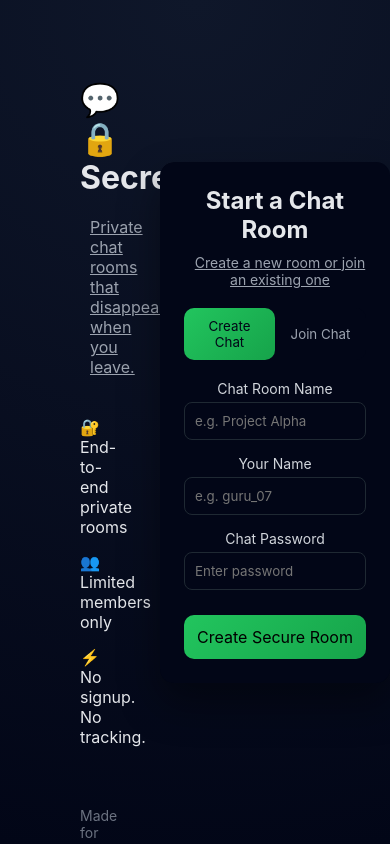
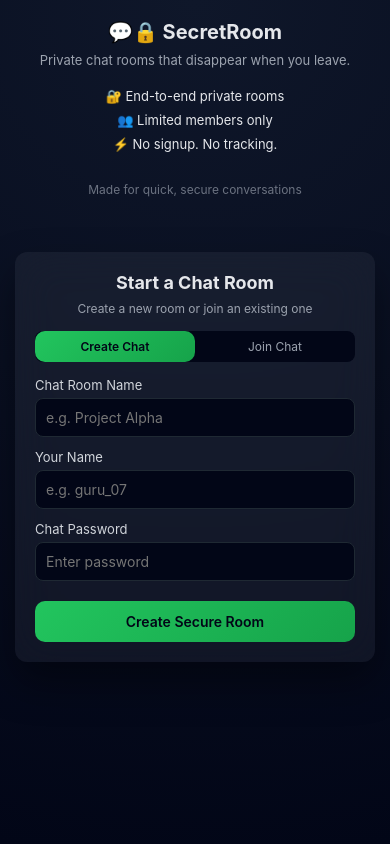
Before and after one commit to GururajAchar2008/Secret_chat, a Flask app: page / in a window 390 px wide. Run offline with Flask 3, Linux system fonts and the light colour scheme; some libraries are stand-ins or nearby versions.

Commit message:
Update style.css

```diff
--- a/static/css/style.css
+++ b/static/css/style.css
@@ -3,9 +3,6 @@
   padding: 0;
   box-sizing: border-box;
   font-family: "Inter", sans-serif;
-}
-* {
-  box-sizing: border-box;
 }
 
 html, body {
@@ -16,16 +13,16 @@ html, body {
   font-family: "Inter", system-ui, sans-serif;
 }
 
-
 body {
   background: radial-gradient(circle at top, #0f172a, #020617);
   color: #e5e7eb;
-  height: 100vh;
+  min-height: 100vh;
 }
 
 .container {
   display: flex;
   height: 100%;
+  min-height: 100vh;
 }
 
 /* LEFT PANEL */
@@ -102,12 +99,14 @@ footer {
   border: none;
   color: #9ca3af;
   cursor: pointer;
+  font-size: 14px;
 }
 
 .tab.active {
   background: linear-gradient(135deg, #22c55e, #16a34a);
   color: #020617;
   border-radius: 10px;
+  font-weight: 600;
 }
 
 /* FORMS */
@@ -150,65 +149,31 @@ input:focus, select:focus {
   border-radius: 10px;
   font-size: 16px;
   cursor: pointer;
+  color: #020617;
+  font-weight: 600;
+  text-decoration: none;
+  display: inline-block;
+  text-align: center;
 }
 
 .primary:hover {
   opacity: 0.9;
 }
-.error{
-    position:fixed;
-    top: 2%;
-    right:2%;
-    width:35%;
-    height:auto;
-    background-color: rgb(243, 108, 108);
-    color:rgb(255, 255, 255);
-    padding:2%;
-    border-radius: 10px;
-    border:2px solid red;
-}
-.messsages-box {
-  width: 100%;
-  max-width: 900px;
-  height: 70vh;
-  background: #020617;
-  border-radius: 12px;
-  display: flex;
-  flex-direction: column;
-  overflow: hidden;
+
+.error {
+  position: fixed;
+  top: 2%;
+  right: 2%;
+  width: 35%;
+  height: auto;
+  background-color: rgb(243, 108, 108);
+  color: rgb(255, 255, 255);
+  padding: 2%;
+  border-radius: 10px;
+  border: 2px solid red;
+  z-index: 1000;
 }
 
-.messages{
-  overflow-y: auto;
-  flex:1;
-  width:100%;
-  height:70%;
-  scroll-behavior: smooth;
-  scrollbar-width: none;
-  padding:1rem;
-
-}
-.messages::-webkit-scrollbar {
-  display: none;
-}
-.inputs {
-  display: flex;
-  gap: 0.5rem;
-  padding: 0.6rem;
-  background: #020617;
-  border-top: 1px solid #1e293b;
-}
-h1{
-  text-align: center;
-}
-#message{
-  flex:1;
-}
-p{
-  padding-left:10px;
-  padding-top:10px;
-  text-decoration:underline
-}
 /* CHAT PAGE */
 .chat-body {
   min-height: 100vh;
@@ -222,6 +187,7 @@ p{
 
 /* HEADER */
 .chat-header {
+  width: 100%;
   padding: 20px 40px;
   background: rgba(255, 255, 255, 0.04);
   backdrop-filter: blur(20px);
@@ -237,6 +203,8 @@ p{
   font-size: 13px;
   color: #9ca3af;
   margin-top: 4px;
+  padding-left: 0;
+  text-decoration: none;
 }
 
 /* MAIN CHAT */
@@ -259,6 +227,7 @@ p{
   padding: 20px;
   overflow-y: auto;
   scrollbar-width: none;
+  min-height: 400px;
 }
 
 .messages::-webkit-scrollbar {
@@ -267,7 +236,7 @@ p{
 
 /* MESSAGE BUBBLE */
 .text {
-  margin-bottom: 0.6rem;
+  margin-bottom: 0.8rem;
   font-size: 0.95rem;
   line-height: 1.4;
 }
@@ -278,6 +247,8 @@ p{
   border-radius: 14px;
   background: rgba(255,255,255,0.08);
   font-size: 14px;
+  word-wrap: break-word;
+  max-width: 100%;
 }
 
 .text strong {
@@ -321,10 +292,13 @@ p{
 #send-btn:hover {
   opacity: 0.9;
 }
+
+/* ROOM CREATED PAGE */
 .warning {
   color: #facc15;
   font-size: 14px;
   margin-bottom: 12px;
+  text-align: center;
 }
 
 .secret-box {
@@ -336,73 +310,396 @@ p{
   border-radius: 10px;
   padding: 14px;
   margin: 15px 0;
+  gap: 10px;
 }
 
 .secret-box code {
   font-size: 16px;
   color: #22c55e;
+  word-break: break-all;
+}
+
+.secret-box button {
+  padding: 8px 16px;
+  background: linear-gradient(135deg, #22c55e, #16a34a);
+  border: none;
+  border-radius: 8px;
+  color: #020617;
+  font-weight: 600;
+  cursor: pointer;
+  white-space: nowrap;
+}
+
+.secret-box button:hover {
+  opacity: 0.9;
 }
 
 .note {
   font-size: 13px;
   color: #9ca3af;
   margin-bottom: 20px;
+  text-align: center;
 }
 
-.inputs input {
-  flex: 1;
-  padding: 0.7rem;
-  border-radius: 8px;
-  border: none;
-  outline: none;
-  font-size: 1rem;
+/* RESPONSIVE DESIGN - TABLETS */
+@media (max-width: 1024px) {
+  .left {
+    width: 35%;
+    padding: 50px 40px;
+  }
+
+  .right {
+    width: 65%;
+  }
+
+  .logo {
+    font-size: 28px;
+  }
+
+  .features li {
+    font-size: 15px;
+  }
 }
 
-.inputs button {
-  padding: 0.7rem 1rem;
-  border-radius: 8px;
-  border: none;
-  background: #2563eb;
-  color: white;
-  font-weight: 600;
-  cursor: pointer;
-}
+/* RESPONSIVE DESIGN - MOBILE LANDSCAPE AND SMALL TABLETS */
 @media (max-width: 768px) {
-  .chat-name-header {
-    font-size: 1.2rem;
+  .container {
+    flex-direction: column;
+  }
+
+  .left {
+    width: 100%;
+    padding: 30px 20px;
     text-align: center;
   }
 
-  .chat-room-password {
-    font-size: 0.75rem;
-    text-align: center;
+  .logo {
+    font-size: 24px;
+    margin-bottom: 8px;
   }
 
-  .messsages-box {
-    height: 75vh;
+  .tagline {
+    font-size: 14px;
+    margin-bottom: 20px;
+  }
+
+  .features {
+    margin-bottom: 30px;
+    padding: 0 20px;
+  }
+
+  .features li {
+    font-size: 14px;
+    margin: 10px 0;
+  }
+
+  footer {
+    font-size: 12px;
+    padding-bottom: 20px;
+  }
+
+  .right {
+    width: 100%;
+    padding: 20px;
+  }
+
+  .card {
+    width: 100%;
+    max-width: 500px;
+    padding: 25px;
+    margin: 0 auto 30px;
+  }
+
+  .card h2 {
+    font-size: 20px;
+  }
+
+  .sub {
+    font-size: 13px;
+  }
+
+  .tab {
+    padding: 8px;
+    font-size: 13px;
+  }
+
+  .error {
+    width: 80%;
+    right: 10%;
+    left: 10%;
+    padding: 15px;
+    font-size: 14px;
+  }
+
+  /* CHAT PAGE MOBILE */
+  .chat-body {
+    padding: 0;
+  }
+
+  .chat-header {
+    padding: 15px 20px;
+  }
+
+  .chat-header h1 {
+    font-size: 18px;
+  }
+
+  .chat-header p {
+    font-size: 12px;
+  }
+
+  .chat-wrapper {
+    margin: 10px;
+    border-radius: 12px;
+    height: calc(100vh - 120px);
+  }
+
+  .messages {
+    padding: 15px;
+    min-height: auto;
+  }
+
+  .text span {
+    font-size: 13px;
+    padding: 8px 12px;
+  }
+
+  .inputs {
+    padding: 12px;
+    gap: 8px;
+  }
+
+  .message-input {
+    padding: 10px 12px;
+    font-size: 14px;
+  }
+
+  #send-btn {
+    padding: 0 15px;
+    font-size: 14px;
+  }
+}
+
+/* RESPONSIVE DESIGN - SMALL SMARTPHONES */
+@media (max-width: 480px) {
+  .left {
+    padding: 20px 15px;
+  }
+
+  .logo {
+    font-size: 20px;
+  }
+
+  .tagline {
+    font-size: 13px;
+  }
+
+  .features {
+    padding: 0 10px;
+  }
+
+  .features li {
+    font-size: 13px;
+    margin: 8px 0;
+  }
+
+  .right {
+    padding: 15px;
+  }
+
+  .card {
+    padding: 20px;
+    border-radius: 12px;
+  }
+
+  .card h2 {
+    font-size: 18px;
+    margin-bottom: 8px;
+  }
+
+  .sub {
+    font-size: 12px;
+    margin-bottom: 15px;
+  }
+
+  .tabs {
+    border-radius: 8px;
+    margin-bottom: 15px;
+  }
+
+  .tab {
+    padding: 8px 6px;
+    font-size: 12px;
+  }
+
+  label {
+    font-size: 13px;
+    margin-top: 12px;
+  }
+
+  input, select {
+    padding: 10px;
+    font-size: 14px;
+  }
+
+  .primary {
+    padding: 12px;
+    font-size: 14px;
+    margin-top: 20px;
+  }
+
+  .error {
+    width: 90%;
+    right: 5%;
+    left: 5%;
+    padding: 12px;
+    font-size: 13px;
+  }
+
+  /* CHAT PAGE SMALL MOBILE */
+  .chat-header {
+    padding: 12px 15px;
+  }
+
+  .chat-header h1 {
+    font-size: 16px;
+  }
+
+  .chat-header p {
+    font-size: 11px;
+    margin-top: 3px;
+  }
+
+  .chat-wrapper {
+    margin: 8px;
+    border-radius: 10px;
+    height: calc(100vh - 100px);
+  }
+
+  .messages {
+    padding: 12px;
+  }
+
+  .text {
+    margin-bottom: 0.6rem;
+  }
+
+  .text span {
+    font-size: 12px;
+    padding: 7px 10px;
+  }
+
+  .inputs {
+    padding: 10px;
+    gap: 6px;
+  }
+
+  .message-input {
+    padding: 9px 10px;
+    font-size: 13px;
     border-radius: 10px;
   }
 
-  .inputs input {
-    font-size: 0.9rem;
+  #send-btn {
+    padding: 0 12px;
+    font-size: 13px;
+    border-radius: 10px;
   }
 
-  .inputs button {
-    font-size: 0.9rem;
+  /* ROOM CREATED PAGE MOBILE */
+  .warning {
+    font-size: 13px;
+  }
+
+  .secret-box {
+    flex-direction: column;
+    padding: 12px;
+    gap: 8px;
+  }
+
+  .secret-box code {
+    font-size: 14px;
+    text-align: center;
+    width: 100%;
+  }
+
+  .secret-box button {
+    width: 100%;
+    padding: 10px;
+  }
+
+  .note {
+    font-size: 12px;
   }
 }
-.card {
-  width: 100%;
-  max-width: 420px;
-  margin: 2rem auto;
-  padding: 1.5rem;
-  background: #020617;
-  border-radius: 14px;
-  text-align: center;
+
+/* RESPONSIVE DESIGN - EXTRA SMALL DEVICES */
+@media (max-width: 360px) {
+  .logo {
+    font-size: 18px;
+  }
+
+  .card {
+    padding: 15px;
+  }
+
+  .card h2 {
+    font-size: 16px;
+  }
+
+  .tab {
+    font-size: 11px;
+    padding: 7px 5px;
+  }
+
+  input, select {
+    padding: 8px;
+    font-size: 13px;
+  }
+
+  .primary {
+    padding: 10px;
+    font-size: 13px;
+  }
+
+  .chat-header h1 {
+    font-size: 14px;
+  }
+
+  .chat-header p {
+    font-size: 10px;
+  }
+
+  .text span {
+    font-size: 11px;
+    padding: 6px 8px;
+  }
 }
 
-.secret-box {
-  display: flex;
-  flex-direction: column;
-  gap: 0.6rem;
+/* FIX FOR LANDSCAPE ORIENTATION ON MOBILE */
+@media (max-height: 500px) and (orientation: landscape) {
+  .left {
+    display: none;
+  }
+
+  .right {
+    width: 100%;
+  }
+
+  .chat-wrapper {
+    height: calc(100vh - 80px);
+    margin: 5px;
+  }
+
+  .chat-header {
+    padding: 10px 15px;
+  }
+
+  .messages {
+    padding: 10px;
+  }
+
+  .inputs {
+    padding: 8px;
+  }
 }
```
